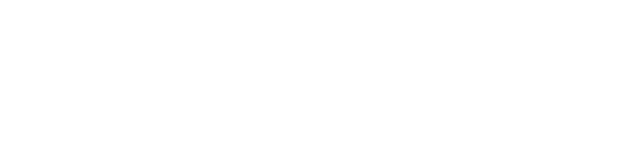
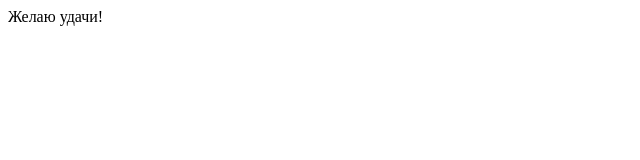
Before and after one commit to Vladislav-web/repair, a plain HTML site: page index.html in a window 1280 px wide. Shown: the whole page, without its empty margins (0-640 px from the left). Drawn offline with Linux system fonts and the light colour scheme.

Commit message:
Lucky man

```diff
--- a/index.html
+++ b/index.html
@@ -6,6 +6,7 @@
   <title>Ремонт квартир1</title>
 </head>
 <body>
+  <div>Желаю удачи!</div>
 
 </body>
 </html>
```
